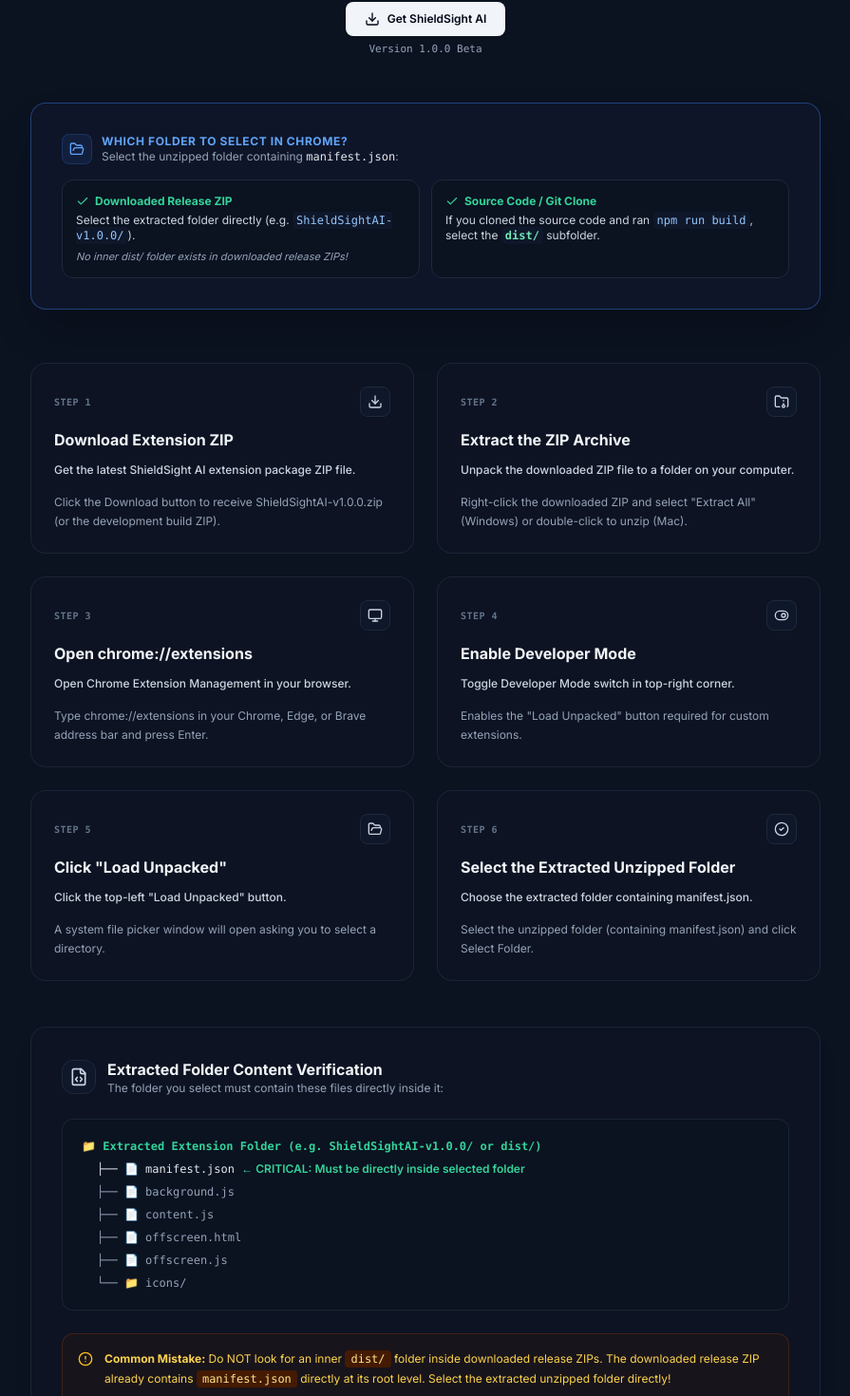
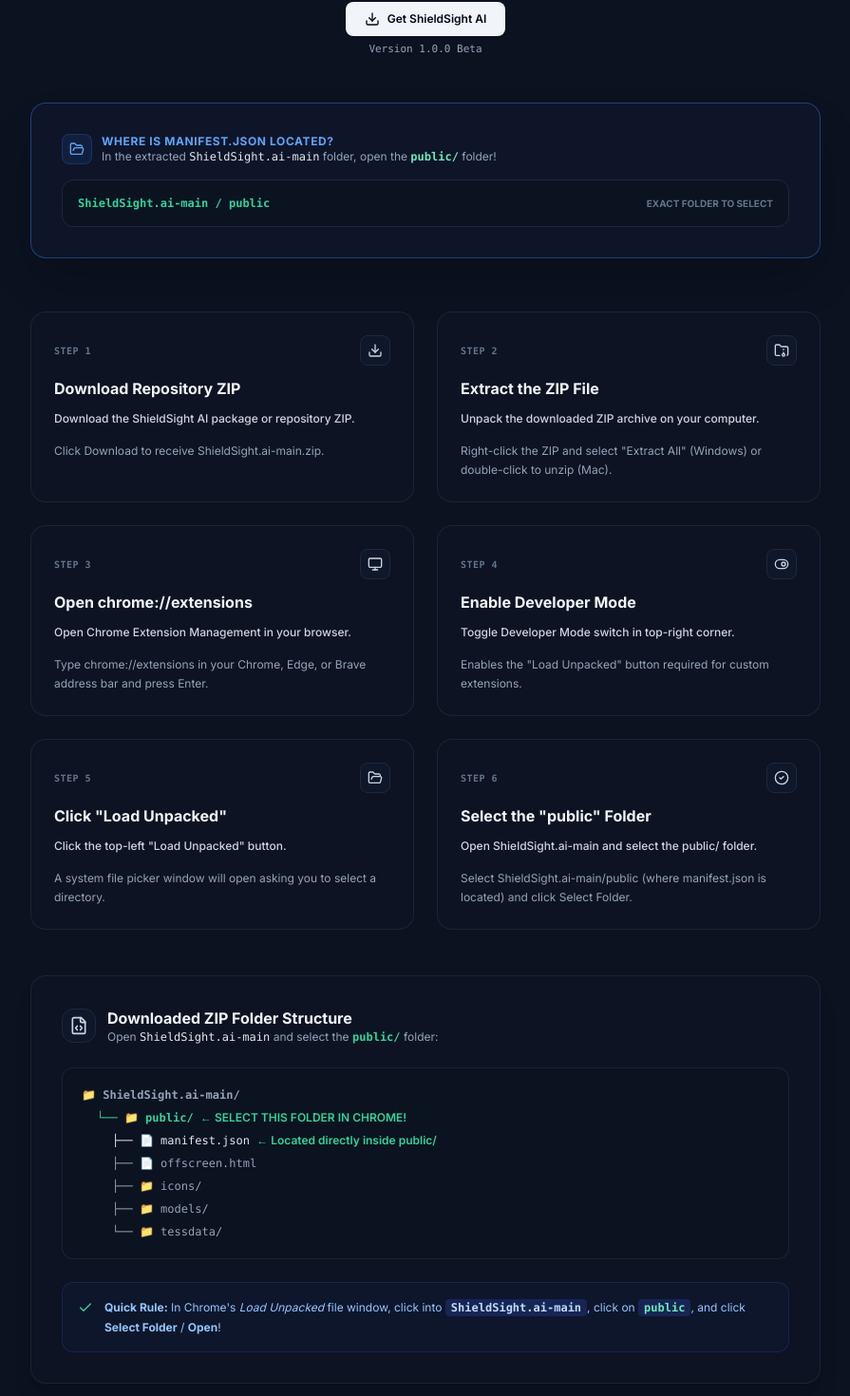
Before and after one commit to harshit-911/ShieldSight.ai, a Next.js app in the folder website/: page /install in a window 1280 px wide. Shown: the part 320-1790 px from the top of the page at 95% size, without its empty margins (192-1087 px from the left). Built offline with nearby package versions, Linux system fonts and the light colour scheme; no server answers.

Commit message:
docs: specify that manifest.json is inside ShieldSight.ai-main/public folder for downloaded repository source archives

```diff
--- a/website/app/install/page.tsx
+++ b/website/app/install/page.tsx
@@ -1,7 +1,7 @@
 import { Navbar } from '../../components/Navbar';
 import { Footer } from '../../components/Footer';
 import { DownloadButton } from '../../components/DownloadButton';
-import { Download, FolderArchive, Monitor, ToggleRight, FolderOpen, CheckCircle2, AlertCircle, Github, HelpCircle, FileCode, Check, Command, Info } from 'lucide-react';
+import { Download, FolderArchive, Monitor, ToggleRight, FolderOpen, CheckCircle2, AlertCircle, Github, HelpCircle, FileCode, Check } from 'lucide-react';
 
 export const metadata = {
   title: 'Installation Guide — ShieldSight AI',
@@ -12,17 +12,17 @@
   const steps = [
     {
       step: 'Step 1',
-      title: 'Download Extension ZIP',
+      title: 'Download Repository ZIP',
       icon: Download,
-      description: 'Get the latest ShieldSight AI extension package ZIP file.',
-      detail: 'Click the Download button to receive ShieldSightAI-v1.0.0.zip (or the development build ZIP).',
+      description: 'Download the ShieldSight AI package or repository ZIP.',
+      detail: 'Click Download to receive ShieldSight.ai-main.zip.',
     },
     {
       step: 'Step 2',
-      title: 'Extract the ZIP Archive',
+      title: 'Extract the ZIP File',
       icon: FolderArchive,
-      description: 'Unpack the downloaded ZIP file to a folder on your computer.',
-      detail: 'Right-click the downloaded ZIP and select "Extract All" (Windows) or double-click to unzip (Mac).',
+      description: 'Unpack the downloaded ZIP archive on your computer.',
+      detail: 'Right-click the ZIP and select "Extract All" (Windows) or double-click to unzip (Mac).',
     },
     {
       step: 'Step 3',
@@ -47,10 +47,10 @@
     },
     {
       step: 'Step 6',
-      title: 'Select the Extracted Unzipped Folder',
+      title: 'Select the "public" Folder',
       icon: CheckCircle2,
-      description: 'Choose the extracted folder containing manifest.json.',
-      detail: 'Select the unzipped folder (containing manifest.json) and click Select Folder.',
+      description: 'Open ShieldSight.ai-main and select the public/ folder.',
+      detail: 'Select ShieldSight.ai-main/public (where manifest.json is located) and click Select Folder.',
     },
   ];
 
@@ -86,38 +86,22 @@
             </div>
             <div>
               <div className="text-xs font-bold uppercase tracking-wider text-blue-400">
-                Which Folder to Select in Chrome?
+                Where is manifest.json Located?
               </div>
               <div className="text-xs text-slate-400">
-                Select the unzipped folder containing <code className="text-slate-200 font-mono">manifest.json</code>:
+                In the extracted <code className="text-slate-200 font-mono">ShieldSight.ai-main</code> folder, open the <strong><code className="text-emerald-300 font-mono font-bold">public/</code></strong> folder!
               </div>
             </div>
           </div>
 
-          {/* Dual Path Comparison Boxes */}
-          <div className="grid grid-cols-1 md:grid-cols-2 gap-3 text-xs">
-            <div className="p-3.5 rounded-xl bg-[#0B1220] border border-slate-800 space-y-1">
-              <div className="font-bold text-emerald-400 flex items-center gap-1.5">
-                <Check className="w-3.5 h-3.5" />
-                <span>Downloaded Release ZIP</span>
-              </div>
-              <p className="text-slate-300">
-                Select the extracted folder directly (e.g. <code className="bg-slate-900 px-1 py-0.5 rounded text-blue-300 font-mono">ShieldSightAI-v1.0.0/</code>).
-              </p>
-              <p className="text-[11px] text-slate-400 pt-0.5">
-                <em>No inner dist/ folder exists in downloaded release ZIPs!</em>
-              </p>
-            </div>
-
-            <div className="p-3.5 rounded-xl bg-[#0B1220] border border-slate-800 space-y-1">
-              <div className="font-bold text-emerald-400 flex items-center gap-1.5">
-                <Check className="w-3.5 h-3.5" />
-                <span>Source Code / Git Clone</span>
-              </div>
-              <p className="text-slate-300">
-                If you cloned the source code and ran <code className="bg-slate-900 px-1 py-0.5 rounded text-blue-300 font-mono">npm run build</code>, select the <strong><code className="bg-slate-900 px-1 py-0.5 rounded text-emerald-300 font-mono">dist/</code></strong> subfolder.
-              </p>
-            </div>
+          {/* Folder Path Box */}
+          <div className="p-4 rounded-xl bg-[#0B1220] border border-slate-800 flex items-center justify-between gap-4 font-mono text-xs text-slate-200">
+            <span className="text-emerald-400 font-bold select-all truncate">
+              ShieldSight.ai-main / public
+            </span>
+            <span className="text-[10px] text-slate-500 font-sans uppercase shrink-0 font-bold">
+              Exact Folder to Select
+            </span>
           </div>
         </div>
 
@@ -161,30 +145,30 @@
             </div>
             <div>
               <h2 className="text-base font-bold text-slate-100">
-                Extracted Folder Content Verification
+                Downloaded ZIP Folder Structure
               </h2>
               <p className="text-xs text-slate-400">
-                The folder you select must contain these files directly inside it:
+                Open <code className="text-slate-200 font-mono">ShieldSight.ai-main</code> and select the <strong><code className="text-emerald-400 font-mono font-bold">public/</code></strong> folder:
               </p>
             </div>
           </div>
 
           {/* Directory File Structure Visualizer */}
           <div className="p-5 rounded-xl bg-[#0B1220] border border-slate-800/80 font-mono text-xs text-slate-300 space-y-2">
-            <div className="text-emerald-400 font-bold">📁 Extracted Extension Folder (e.g. ShieldSightAI-v1.0.0/ or dist/)</div>
-            <div className="pl-4 text-slate-200">├── 📄 manifest.json  <span className="text-emerald-400 font-sans font-semibold">← CRITICAL: Must be directly inside selected folder</span></div>
-            <div className="pl-4 text-slate-400">├── 📄 background.js</div>
-            <div className="pl-4 text-slate-400">├── 📄 content.js</div>
-            <div className="pl-4 text-slate-400">├── 📄 offscreen.html</div>
-            <div className="pl-4 text-slate-400">├── 📄 offscreen.js</div>
-            <div className="pl-4 text-slate-400">└── 📁 icons/</div>
+            <div className="text-slate-400 font-bold">📁 ShieldSight.ai-main/</div>
+            <div className="pl-4 text-emerald-400 font-bold">└── 📁 public/  <span className="text-emerald-400 font-sans font-semibold">← SELECT THIS FOLDER IN CHROME!</span></div>
+            <div className="pl-8 text-slate-200">├── 📄 manifest.json  <span className="text-emerald-400 font-sans font-semibold font-bold">← Located directly inside public/</span></div>
+            <div className="pl-8 text-slate-400">├── 📄 offscreen.html</div>
+            <div className="pl-8 text-slate-400">├── 📁 icons/</div>
+            <div className="pl-8 text-slate-400">├── 📁 models/</div>
+            <div className="pl-8 text-slate-400">└── 📁 tessdata/</div>
           </div>
 
-          {/* Common Mistake Callout */}
-          <div className="p-4 rounded-xl bg-amber-950/20 border border-amber-900/40 text-xs text-amber-300 leading-relaxed flex items-start gap-3">
-            <AlertCircle className="w-4 h-4 text-amber-400 shrink-0 mt-0.5" />
+          {/* Summary Note */}
+          <div className="p-4 rounded-xl bg-blue-950/20 border border-blue-900/40 text-xs text-blue-300 leading-relaxed flex items-start gap-3">
+            <Check className="w-4 h-4 text-emerald-400 shrink-0 mt-0.5" />
             <div>
-              <strong>Common Mistake:</strong> Do NOT look for an inner <code className="bg-amber-950 px-1.5 py-0.5 rounded font-mono text-amber-200">dist/</code> folder inside downloaded release ZIPs. The downloaded release ZIP already contains <code className="bg-amber-950 px-1.5 py-0.5 rounded font-mono text-amber-200">manifest.json</code> directly at its root level. Select the extracted unzipped folder directly!
+              <strong>Quick Rule:</strong> In Chrome's <em>Load Unpacked</em> file window, click into <strong><code className="bg-blue-950 px-1.5 py-0.5 rounded font-mono text-blue-200">ShieldSight.ai-main</code></strong>, click on <strong><code className="bg-blue-950 px-1.5 py-0.5 rounded font-mono text-emerald-300 font-bold">public</code></strong>, and click <strong>Select Folder</strong> / <strong>Open</strong>!
             </div>
           </div>
         </div>
```
